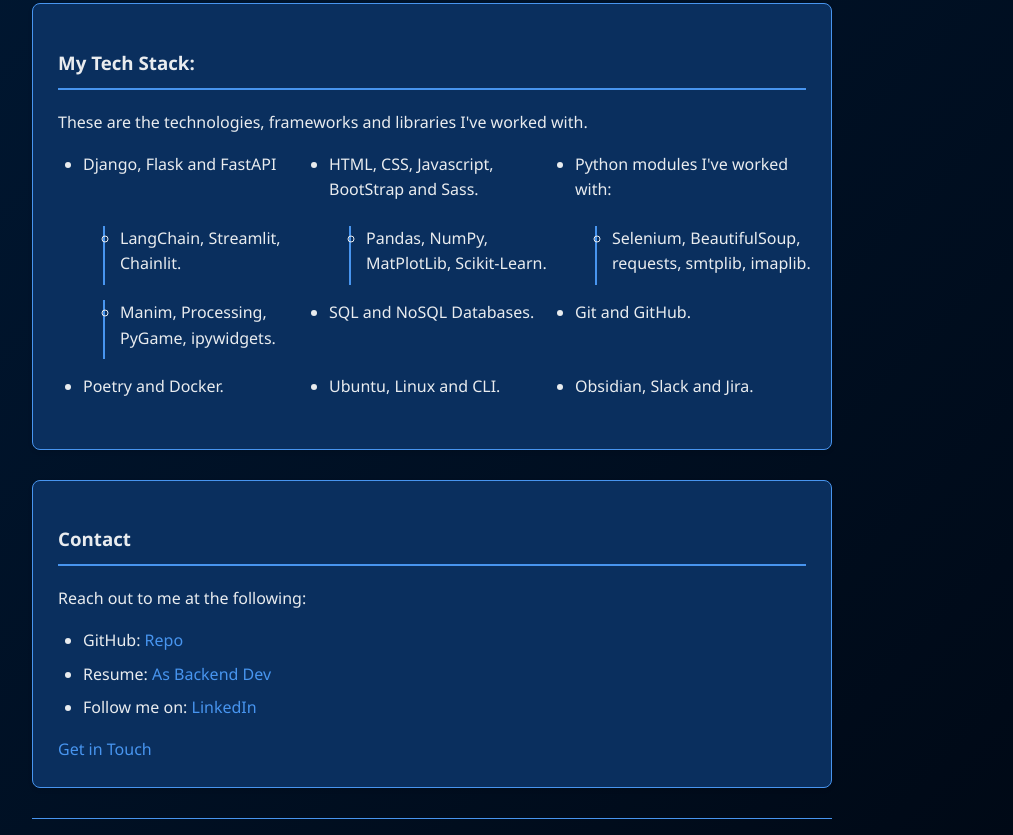
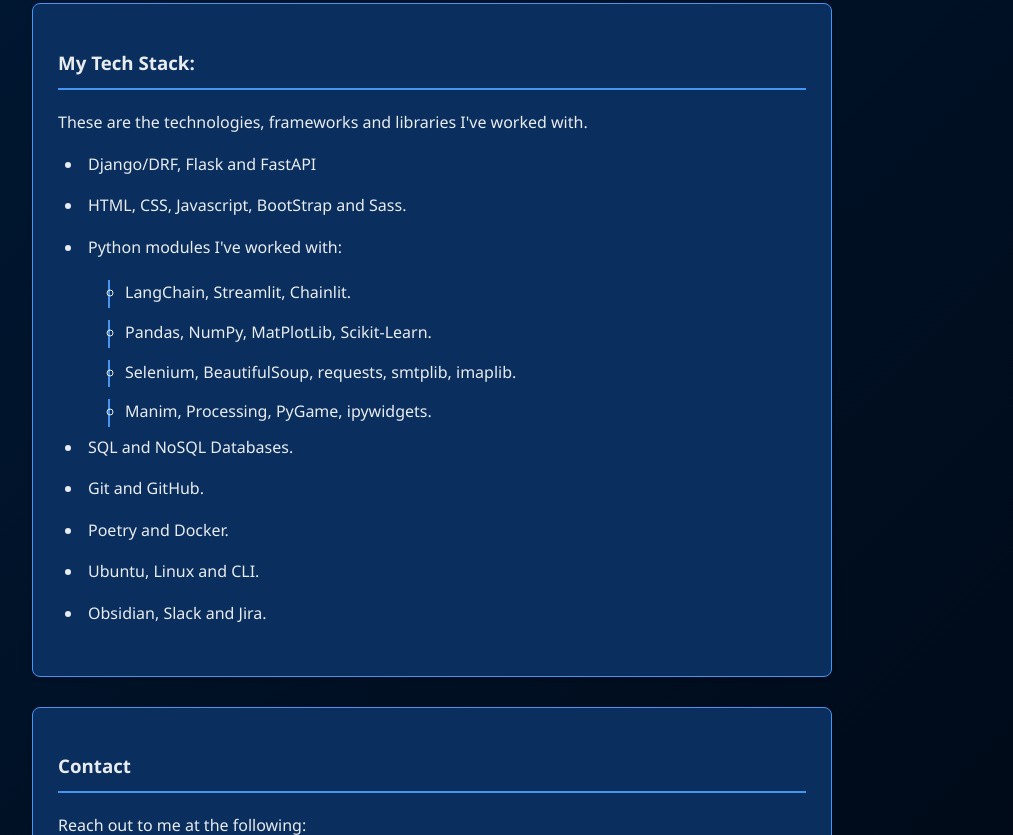
Before and after one commit to werkd/werkd.github.io, a plain HTML site: page index.html in a window 1280 px wide. Shown: the part 734-1569 px from the top of the page, without its empty margins (208-1221 px from the left). Drawn offline with Linux system fonts and the light colour scheme.

Commit message:
Slight UI changes, in linespacing.

```diff
--- a/index.html
+++ b/index.html
@@ -43,7 +43,7 @@
                 <h3>My Tech Stack: </h3>
                 <p>These are the technologies, frameworks and libraries I've worked with. </p>
                 <ul>
-                    <li>Django, Flask and FastAPI</li>
+                    <li>Django/DRF, Flask and FastAPI</li>
                     <li>HTML, CSS, Javascript, BootStrap and Sass.</li>
                     <li>Python modules I've worked with: </li>
                         <ul><li> LangChain, Streamlit, Chainlit. </li></ul>
--- a/src/styles.css
+++ b/src/styles.css
@@ -121,14 +121,35 @@
     scroll-behavior: smooth;
 }
 
-#skills ul {
+#skills > ul {
     display: grid;
-    grid-template-columns: repeat(auto-fit, minmax(200px, 1fr));
-    gap: 15px;
+    grid-template-columns: 1fr;
+    gap: 8px;
+    list-style-type: disc;
+}
+
+#skills > ul > li {
+    margin-bottom: 8px;
+    padding-left: 5px;
 }
 
 #skills ul ul {
-    margin-left: 20px;
+    display: block;
+    margin-top: 4px;
+    margin-left: 25px;
     border-left: 2px solid #4895ef;
     padding-left: 15px;
+    grid-template-columns: 1fr;
 }
+
+#skills ul ul li {
+    margin-bottom: 2px;
+    list-style-type: circle;
+}
+
+@media (max-width: 768px) {
+    #skills ul ul {
+        margin-left: 15px;
+        padding-left: 10px;
+    }
+}
```
